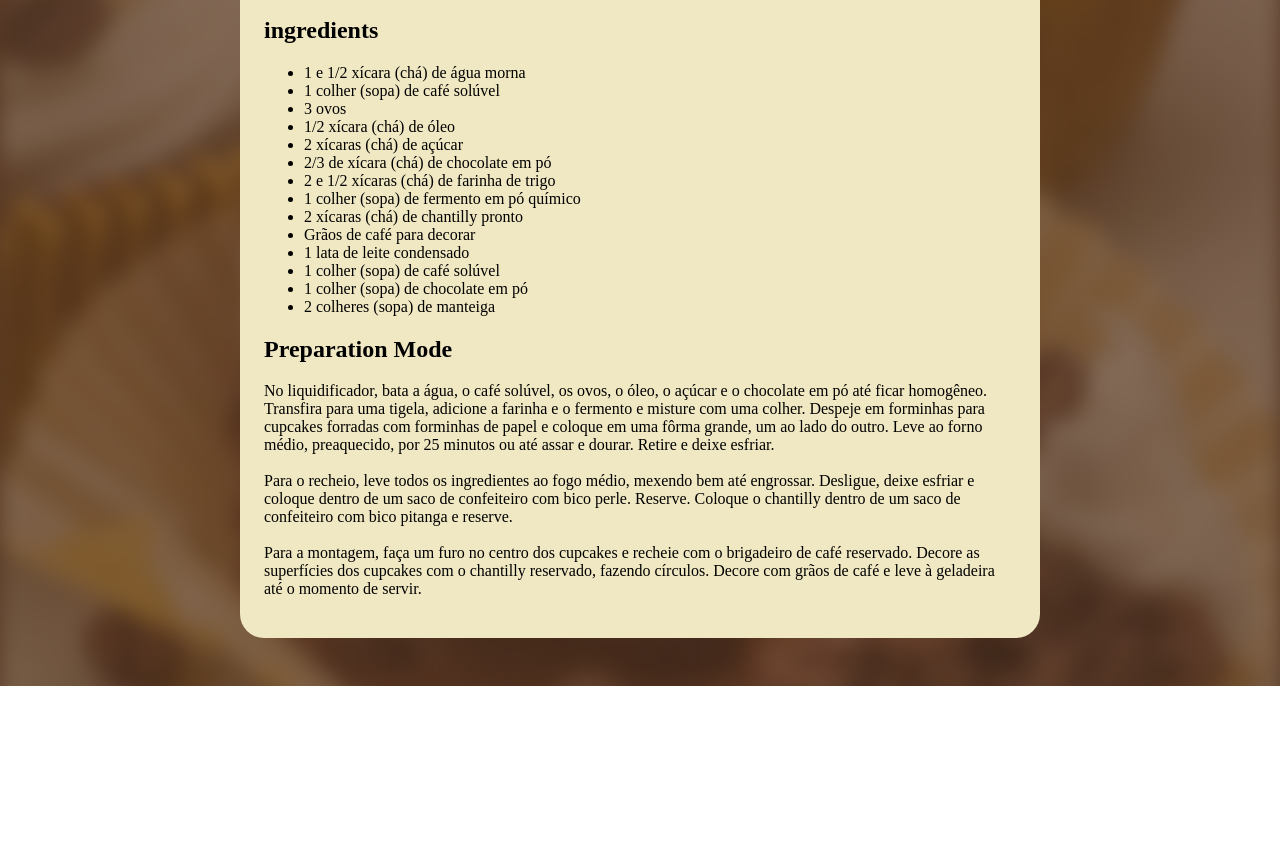
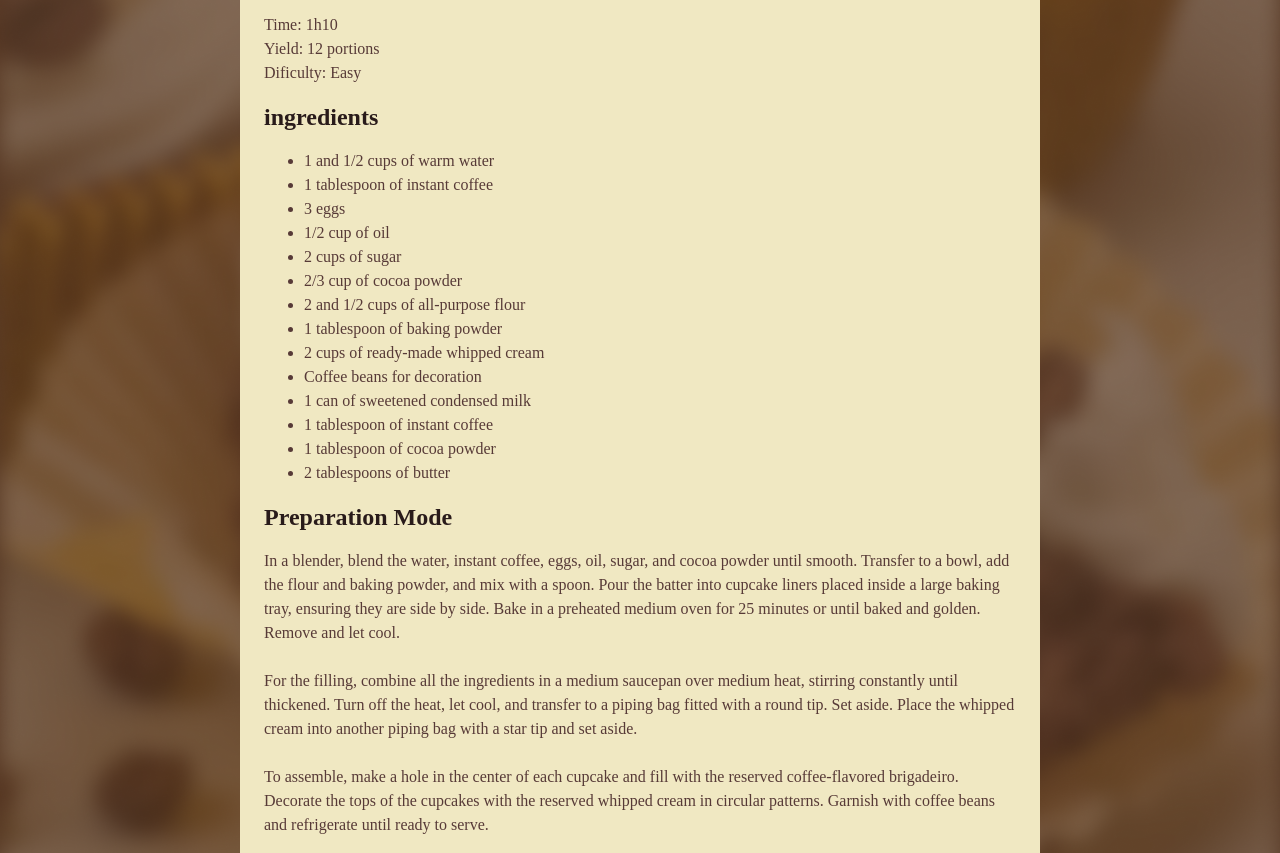
Before and after one commit to vitingg/Recipe, a plain HTML site: page index.html in a window 1280 px wide. Shown: the part 621-1474 px from the top of the page. Before the commit the page ends 1307 px from the top, so only its background shows below. Drawn offline with Linux system fonts and the light colour scheme; a web font is replaced by a local one.

Commit message:
changing the font style

```diff
--- a/index.html
+++ b/index.html
@@ -1,6 +1,11 @@
 <!DOCTYPE html>
 <html lang="pt-br">
 <head>
+
+  <link rel="preconnect" href="https://fonts.googleapis.com">
+  <link rel="preconnect" href="https://fonts.gstatic.com" crossorigin>
+  <link href="https://fonts.googleapis.com/css2?family=Alice&display=swap" rel="stylesheet">
+
   <link rel="icon" href="./assets/livro-de-receitas.ico" type="image/x-icon">
   <meta charset="UTF-8">
   <meta name="viewport" content="width=device-width, initial-scale=1.0">
@@ -29,31 +34,31 @@
       <section class="ingredients"><h2>ingredients</h2></section>
       <section class="preparation">
         <ul>
-          <li>1 e 1/2 xícara (chá) de água morna</li>
-          <li>1 colher (sopa) de café solúvel</li>
-          <li>3 ovos</li>
-          <li>1/2 xícara (chá) de óleo</li>
-          <li>2 xícaras (chá) de açúcar</li>
-          <li>2/3 de xícara (chá) de chocolate em pó</li>
-          <li>2 e 1/2 xícaras (chá) de farinha de trigo</li>
-          <li>1 colher (sopa) de fermento em pó químico</li>
-          <li>2 xícaras (chá) de chantilly pronto</li>
-          <li>Grãos de café para decorar</li>
-          <li>1 lata de leite condensado</li>
-          <li>1 colher (sopa) de café solúvel</li>
-          <li>1 colher (sopa) de chocolate em pó</li>
-          <li>2 colheres (sopa) de manteiga</li>
+          <li>1 and 1/2 cups of warm water  </li>
+          <li>1 tablespoon of instant coffee  </li>
+          <li>3 eggs  </li>
+          <li>1/2 cup of oil  </li>
+          <li>2 cups of sugar  </li>
+          <li>2/3 cup of cocoa powder  </li>
+          <li>2 and 1/2 cups of all-purpose flour </li>
+          <li>1 tablespoon of baking powder  </li>
+          <li>2 cups of ready-made whipped cream  </li>
+          <li>Coffee beans for decoration  </li>
+          <li>1 can of sweetened condensed milk  </li>
+          <li>1 tablespoon of instant coffee  </li>
+          <li>1 tablespoon of cocoa powder  </li>
+          <li>2 tablespoons of butter  </li>
         </ul>
     </section>
 
     <section class="mode">
       <h2>Preparation Mode</h2>
       <p>
-        No liquidificador, bata a água, o café solúvel, os ovos, o óleo, o açúcar e o chocolate em pó até ficar homogêneo. Transfira para uma tigela, adicione a farinha e o fermento e misture com uma colher. Despeje em forminhas para cupcakes forradas com forminhas de papel e coloque em uma fôrma grande, um ao lado do outro. Leve ao forno médio, preaquecido, por 25 minutos ou até assar e dourar. Retire e deixe esfriar. <br><br>
+        In a blender, blend the water, instant coffee, eggs, oil, sugar, and cocoa powder until smooth. Transfer to a bowl, add the flour and baking powder, and mix with a spoon. Pour the batter into cupcake liners placed inside a large baking tray, ensuring they are side by side. Bake in a preheated medium oven for 25 minutes or until baked and golden. Remove and let cool. <br><br>
 
-        Para o recheio, leve todos os ingredientes ao fogo médio, mexendo bem até engrossar. Desligue, deixe esfriar e coloque dentro de um saco de confeiteiro com bico perle. Reserve. Coloque o chantilly dentro de um saco de confeiteiro com bico pitanga e reserve. <br><br>
+        For the filling, combine all the ingredients in a medium saucepan over medium heat, stirring constantly until thickened. Turn off the heat, let cool, and transfer to a piping bag fitted with a round tip. Set aside. Place the whipped cream into another piping bag with a star tip and set aside. <br><br>
 
-        Para a montagem, faça um furo no centro dos cupcakes e recheie com o brigadeiro de café reservado. Decore as superfícies dos cupcakes com o chantilly reservado, fazendo círculos. Decore com grãos de café e leve à geladeira até o momento de servir.
+        To assemble, make a hole in the center of each cupcake and fill with the reserved coffee-flavored brigadeiro. Decorate the tops of the cupcakes with the reserved whipped cream in circular patterns. Garnish with coffee beans and refrigerate until ready to serve.
       </p>
     </section>
 
--- a/style.css
+++ b/style.css
@@ -1,3 +1,8 @@
+:root {
+  font-family: "Alice", serif;
+  line-height: 150%;
+  color: #573A37;
+}
 
 body {
   background-image: url(./assets/bg-image.png);
@@ -11,9 +16,21 @@ body {
   background-color: #F0E8C2;
   border-radius: 24px;
   margin: 48px auto;
-
 }
 
 img {
   border-radius: 1rem;
 }
+
+h1 {
+line-height: 140%;
+font-size: 40px;
+}
+
+h2 {
+  font-size: 24px;
+}
+
+h1, h2 {
+  color: #291B1A;
+}
```
